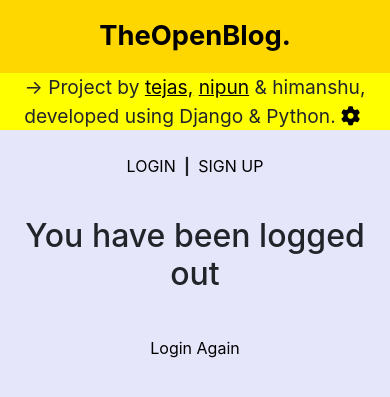
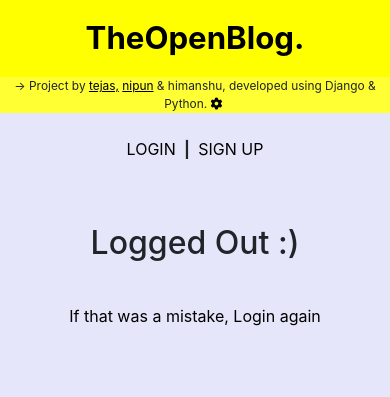
Before and after one commit to tejxv/my-first-blog, a Django app: page /logout/ in a window 390 px wide. Shown: the top 397 px of the page. Run offline with Django 3.2, Linux system fonts and the light colour scheme; some libraries are stand-ins or nearby versions; some web fonts are replaced.

Commit message:
responsiveness improvements

```diff
--- a/blog/templates/blog/base.html
+++ b/blog/templates/blog/base.html
@@ -64,13 +64,13 @@ a:hover {
 h1 {
     font-family: 'Inter';
     border: 0px solid red;
-    background-color: gold;
+    background-color: yellow;
     margin-top: 50px;
     margin: 0px auto;
     text-align: center;
     padding-top: 20px;
     padding-bottom: 20px;
-    font-size: 7vw;
+    font-size: calc(7vw + 1vw);
 }
 
 .text-left {
@@ -82,16 +82,16 @@ h1 {
 }
 
 mark {
-    background-color: gold;
+    background-color: yellow;
 }
 
 .credits {
     font-family: 'Inter';
-    background-color: yellow;
+    background-color: #FFFF33;
     border: 0px solid black;
     margin: 0px auto;
     text-align: center;
-    font-size: 1.2rem;
+    font-size: calc(8px + 1vw);
 }
 
 .admin {
@@ -104,11 +104,18 @@ mark {
 
 }
 
+.cposts {
+    margin: 0px auto;
+    padding: 10px 10px;
+    border: 0px solid red;
+}
+
 .posts {
     font-family: 'Inter';
     font-size: 20px;
     padding: 0px 20px;
-    margin: 40px auto;
+    margin: auto;
+    box-sizing: border-box;
     border: 1px solid cyan;
     max-width: 600px;
     border-radius: 5px;
@@ -205,7 +212,7 @@ mark {
     font-family: 'Inter';
     text-align: center;
     border: 0px solid red;
-    font-size: 2rem;
+    font-size: calc(20px + 1vw);
     margin: 5px auto;
     max-width: 100%;
 }
@@ -228,9 +235,10 @@ mark {
 {% if user.is_anonymous %}
 <div class="text-center">
     <a href="/login">LOGIN</a>
-    <b>&nbsp;|&nbsp;</b>
+        <b>&nbsp;|&nbsp;</b>
     <a href="/register">SIGN UP</a>
 </div>
+<br>
 {% elif user.is_authenticated %}
 <div class="text-center">
     <div class="compose" style="text-decoration: none;"><a href="{% url 'post_new' %}">Type something as {{request.user|capfirst}} <i class="far fa-plus-square"></i></span></a></div>
--- a/blog/templates/blog/logout.html
+++ b/blog/templates/blog/logout.html
@@ -1,10 +1,10 @@
 {% extends 'blog/base.html' %}
 {% block content %}
 
-<div class="blockquote text-center">
-    <h2><br>You have been logged out</h2>
+<div class="blockquote text-center" style="font-family: 'Inter';">
+    <h2><br>Logged Out :)</h2>
             <small>
-                <a href="{% url 'login' %}"><br>Login Again</a>
+                <a href="{% url 'login' %}"><br>If that was a mistake, Login again</a>
             </small>
         </div>
     </div>
--- a/blog/templates/blog/post_list.html
+++ b/blog/templates/blog/post_list.html
@@ -1,7 +1,7 @@
 {% extends 'blog/base.html' %}
 {% block content %}
 {% for post in posts %}
-<div>
+<div class="cposts">
     <div class="blockquote text-center">
         <div class="posts">
         	<div class="text-left">
@@ -17,7 +17,7 @@
             </div>
             {% endif %}
             <div class="date">
-                <p>Posted by {{ post.author|default_if_none:"Anonymous User"|capfirst}} on {{ post.published_date }}</p>
+                <p>Posted by <b>{{ post.author|default_if_none:"Anonymous User"|capfirst}}</b> on {{ post.published_date }}</p>
             </div>
         </div>
     </div>
```
